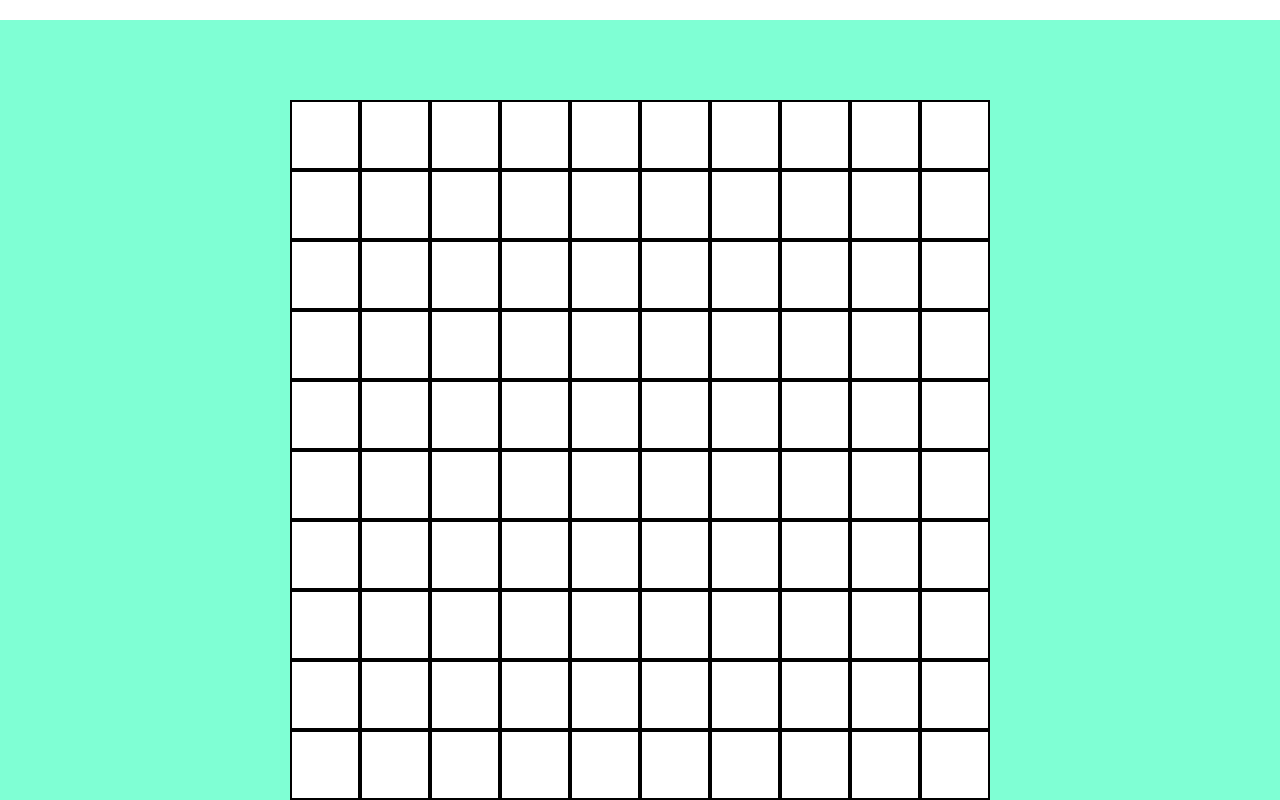
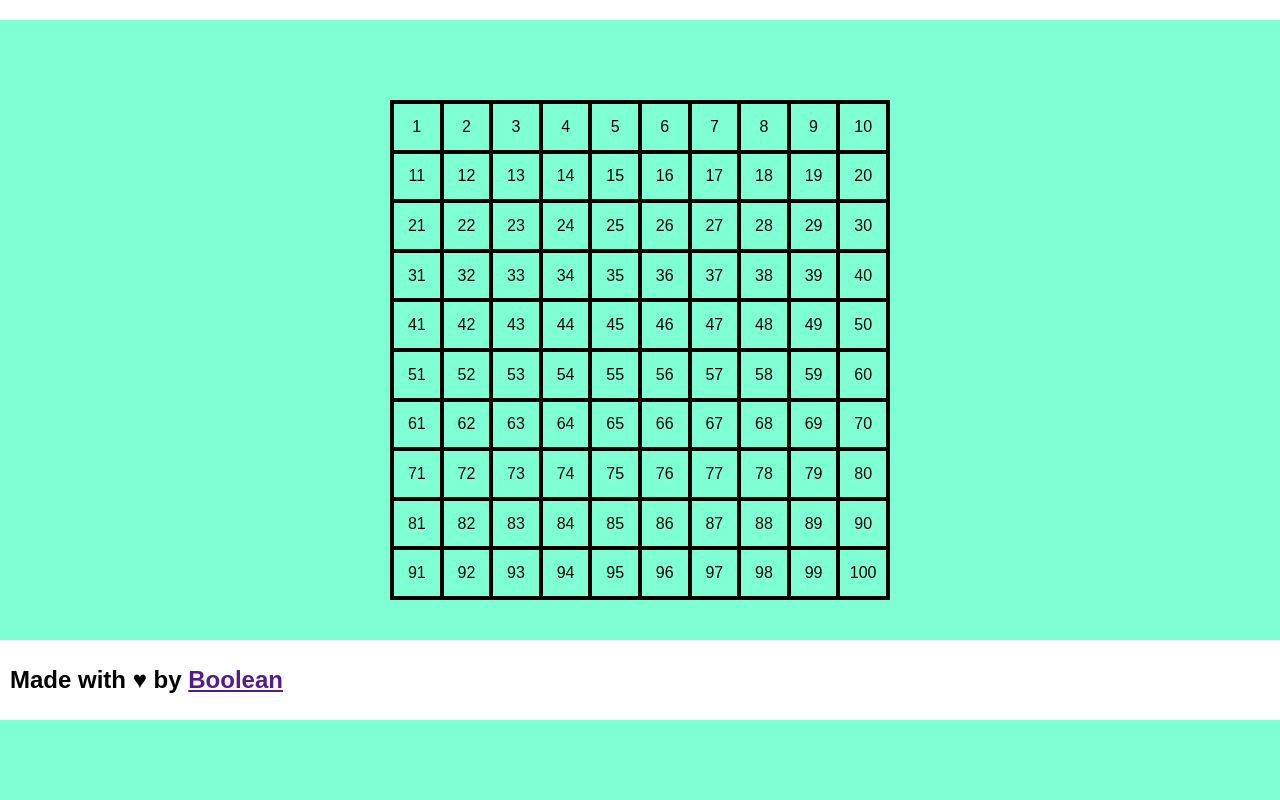
Before and after one commit to ElperdonXV/js-campominato-grid, a plain HTML site: page index.html in a window 1280 px wide. Shown: the part 80-880 px from the top of the page. After the commit the page ends 800 px from the top, so only its background shows below. Drawn offline with Linux system fonts and the light colour scheme.

Commit message:
fix html and css

```diff
--- a/css/style.css
+++ b/css/style.css
@@ -41,12 +41,12 @@ body{
 }
 
 .container{
-    width: 700px;
-    height: 700px;
+    width: 500px;
+    height: 500px;
     margin: 10vh auto;
-    background-color: white;
     display: flex;
     flex-wrap: wrap;
+    border: 2px solid black;
 }
 
 .square {
@@ -55,7 +55,6 @@ body{
   justify-content: center;
   width: calc(100% / var(--square-size)); /*possiamo cambiare numero square con variabile*/
   height: calc(100% / var(--square-size));
-  color: white;
   cursor: pointer;
   border: 2px solid black;
 }
@@ -82,3 +81,17 @@ body{
   display: block;
 }
 */
+footer {
+    width: 100%;
+    height: 80px;
+    background-color: white;
+    position: absolute;
+    right: 0;
+    bottom: 0;
+    display: flex;
+    align-items: center;
+}
+
+footer h2{
+    margin-left: 10px;
+}
--- a/index.html
+++ b/index.html
@@ -25,6 +25,9 @@
     </header>
     <div class="container" id="container">
     </div>
+    <footer>
+        <h2>Made with &hearts; by <a href="">Boolean</a></h2>
+    </footer>
     <script src="js/script.js"></script>
 </body>
 </html>
--- a/js/script.js
+++ b/js/script.js
@@ -14,5 +14,6 @@ const containerGrid = document.getElementById('container');
 for (let i = 0; i < numberSquare; i++) {
        const square = document.createElement('div');
        square.classList.add('square');
+       square.append(i+1);
        containerGrid.append(square);
     }
```
